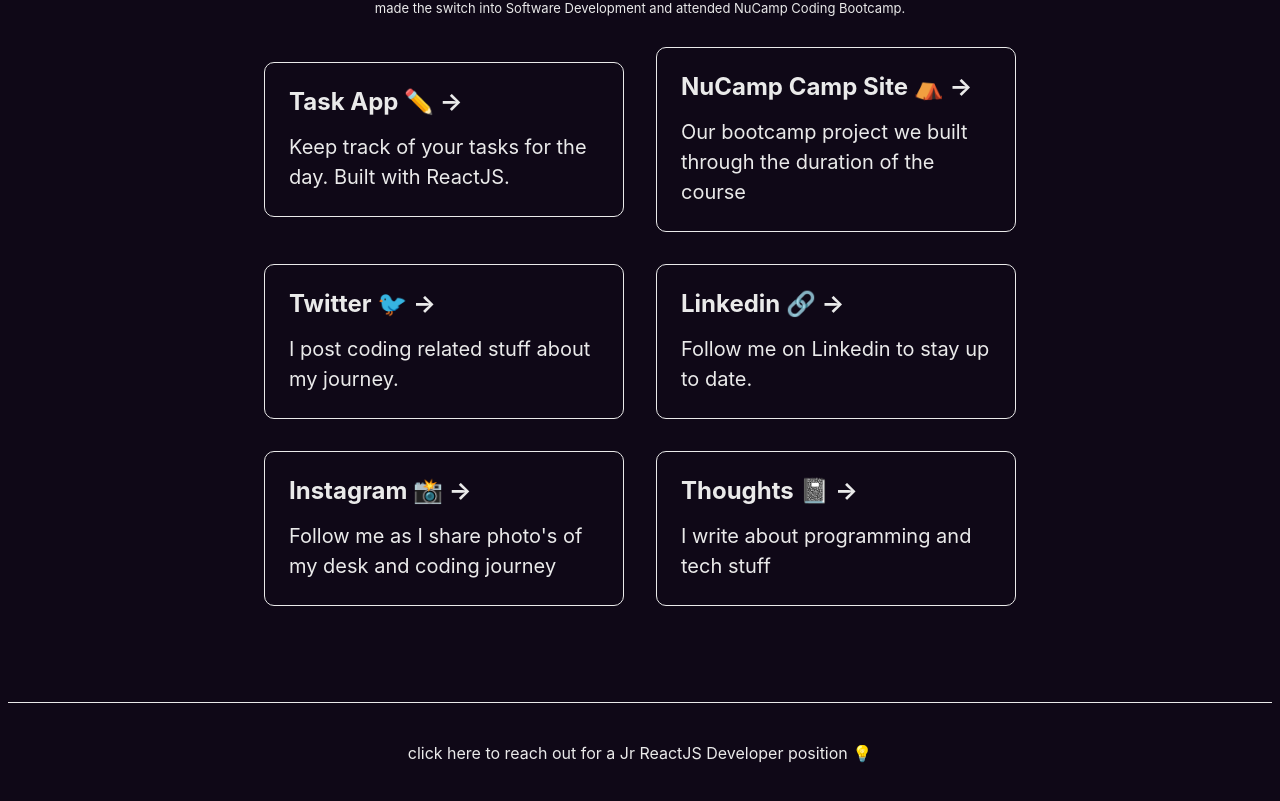
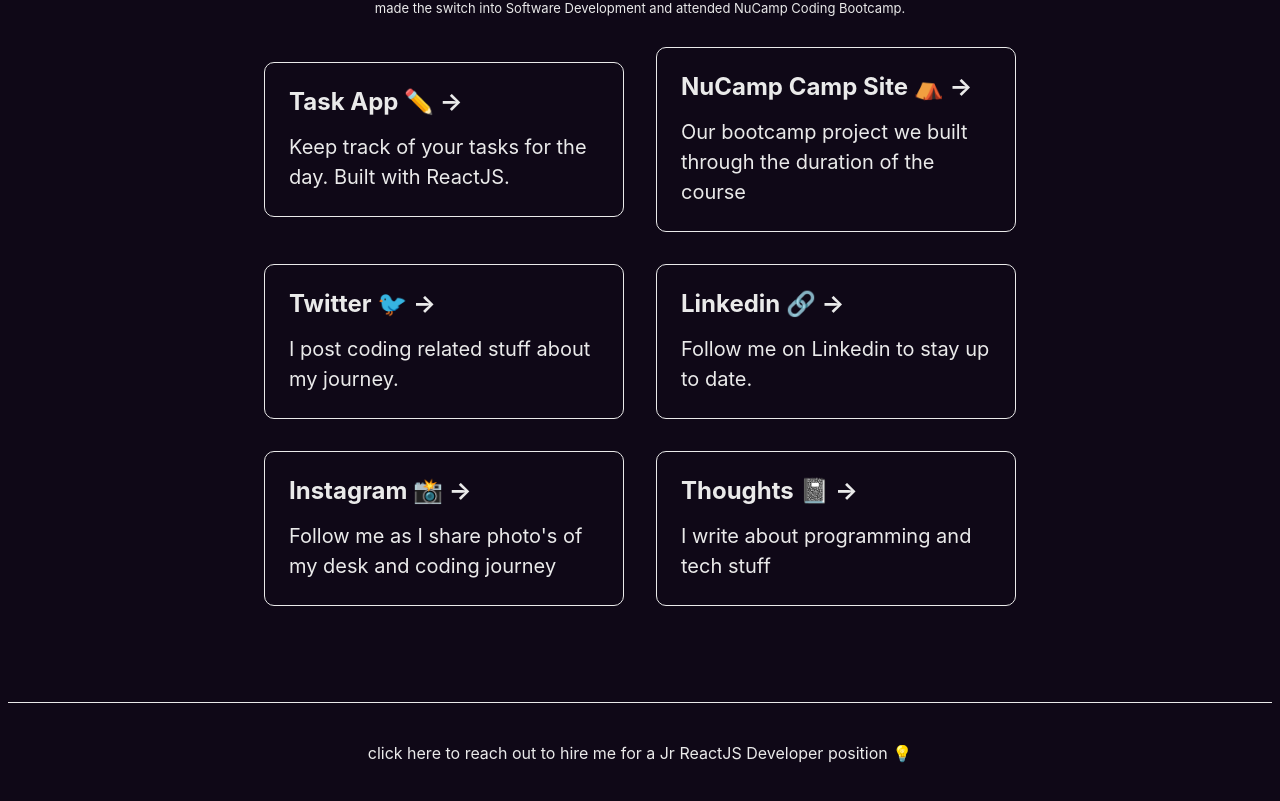
Before and after one commit to jacobolenick/portfoliosite, a Next.js app: page / in a window 1280 px wide. Shown: the part 291-1092 px from the top of the page. Built offline with nearby package versions, Linux system fonts and the light colour scheme.

Commit message:
added some wording to the footer

```diff
--- a/pages/index.js
+++ b/pages/index.js
@@ -81,7 +81,7 @@
           target="_blank"
           rel="noopener noreferrer"
         >
-          click here to reach out for a Jr ReactJS Developer position 💡 {' '}
+          click here to reach out to hire me for a Jr ReactJS Developer position 💡 {' '}
 
         </a>
       </footer>
```
